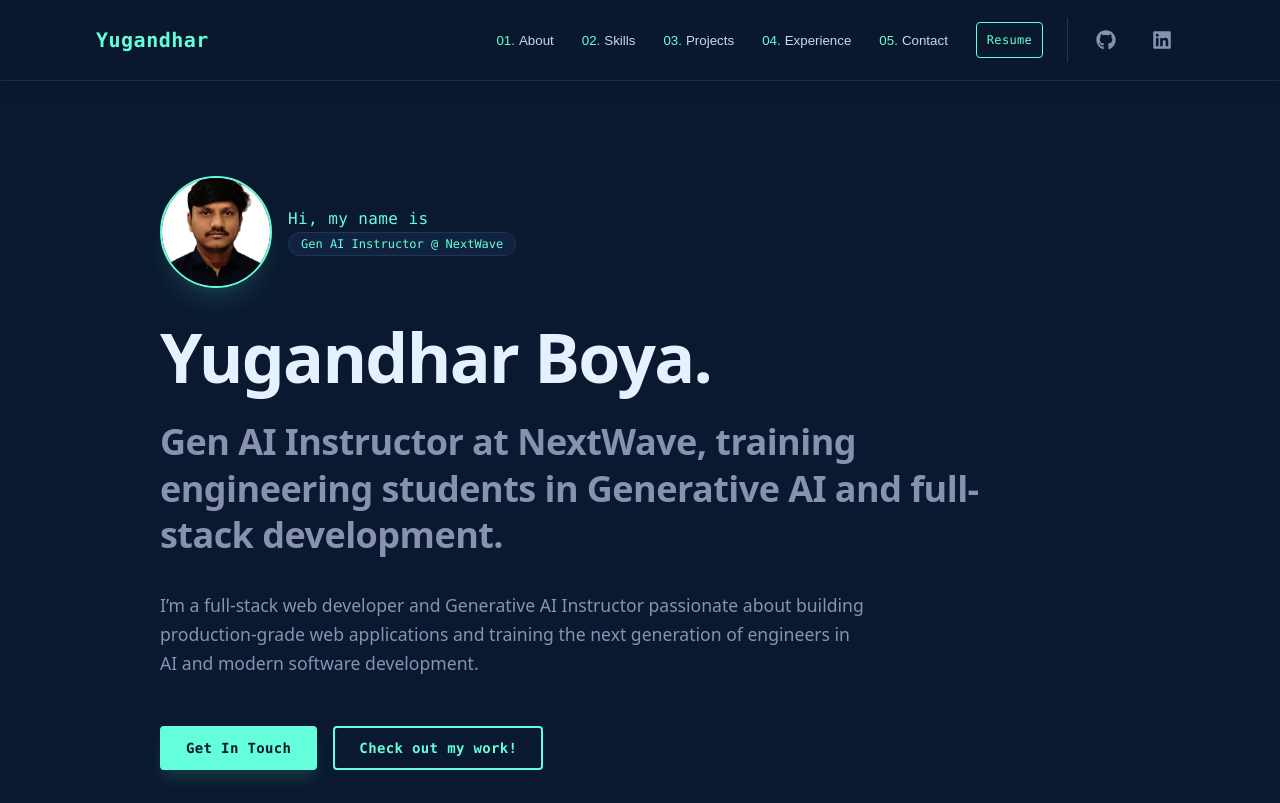
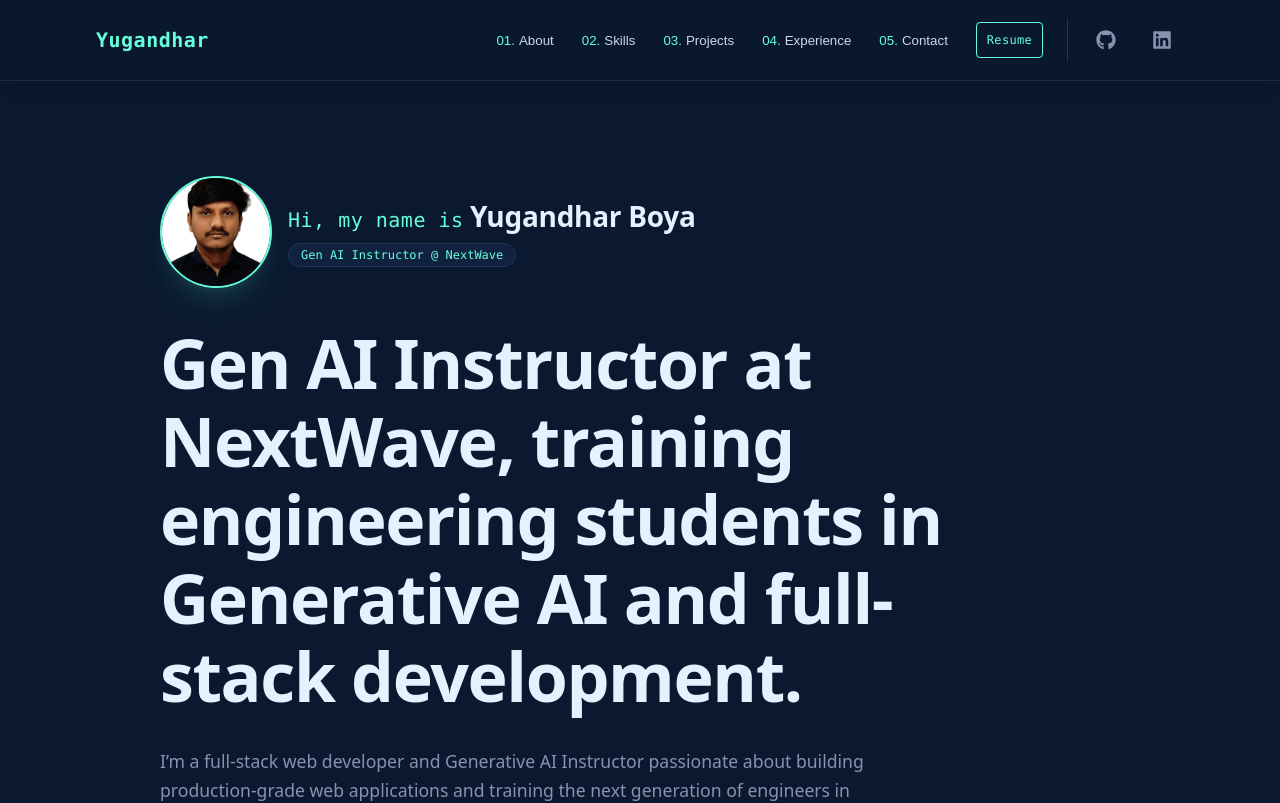
Before and after one commit to yugandharboya/my-portfolio, a React (Vite) app: page / in a window 1280 px wide. Shown: the top 803 px of the page. Built offline with nearby package versions, Linux system fonts and the light colour scheme.

Commit message:
improved ui

```diff
--- a/src/Data/projects.jsx
+++ b/src/Data/projects.jsx
@@ -6,7 +6,6 @@ const projects = [
     tech: ["Generative AI", "LLMs", "LangChain", "Prompt Engineering", "RAG", "React.js", "Python"],
     featured: true,
     features: [
-      "Trained 500+ engineering students in Generative AI tools, prompt engineering, and LLM application development",
       "Developed hands-on curriculum and project templates combining MERN stack with OpenAI APIs and Vector DBs",
       "Mentored student teams in building production-ready AI SaaS projects and industry-standard portfolios",
     ],
@@ -43,7 +42,7 @@ const projects = [
     title: "Personal Expense Tracker",
     description:
       "A full-stack SaaS application for managing personal income and expenses with secure user authentication.",
-    tech: ["React.js", "Node.js", "Express.js", "SQLite", "REST APIs", "JWT"],
+    tech: ["React.js", "Node.js", "Express.js", "MySql", "REST APIs", "JWT"],
     live: "https://expense-tracker-froentend.vercel.app/",
     git: "https://github.com/yugandharboya/ExpenseTracker-Froentend",
     features: [
--- a/src/components/Hero/Hero.css
+++ b/src/components/Hero/Hero.css
@@ -4,16 +4,16 @@
   flex-direction: column;
   justify-content: center;
   min-height: calc(100vh - 80px);
-  padding-top: 2rem;
+  padding-top: 1rem;
   padding-bottom: 2rem;
-  gap: 1rem;
+  gap: 1.25rem;
   min-width: 0;
   max-width: 100%;
 }
 
 @media (min-width: 640px) {
   .hero-section {
-    padding-top: 3rem;
+    padding-top: 2rem;
     padding-bottom: 3rem;
     gap: 1.5rem;
   }
@@ -30,7 +30,7 @@
   display: flex;
   align-items: center;
   gap: 1rem;
-  margin-bottom: 0.5rem;
+  margin-bottom: 0.25rem;
   min-width: 0;
 }
 
@@ -69,21 +69,28 @@
 .hero-greeting-box {
   display: flex;
   flex-direction: column;
+  gap: 0.35rem;
   min-width: 0;
 }
 
 .hero-greeting-text {
   font-family: ui-monospace, SFMono-Regular, Menlo, Monaco, Consolas, monospace;
-  font-size: 0.875rem;
+  font-size: clamp(0.95rem, 1.8vw, 1.25rem);
   color: #64ffda;
   letter-spacing: 0.025em;
   word-break: normal;
+  display: flex;
+  flex-wrap: wrap;
+  align-items: baseline;
+  gap: 0.4rem;
 }
 
-@media (min-width: 640px) {
-  .hero-greeting-text {
-    font-size: 1rem;
-  }
+.hero-name-inline {
+  color: #e6f1ff;
+  font-weight: 800;
+  font-family: system-ui, -apple-system, BlinkMacSystemFont, "Segoe UI", Roboto, sans-serif;
+  font-size: clamp(1.2rem, 2.5vw, 1.75rem);
+  letter-spacing: -0.01em;
 }
 
 .hero-hire-badge {
@@ -96,29 +103,21 @@
   border-radius: 9999px;
   border: 1px solid #233554;
   width: fit-content;
-  margin-top: 0.25rem;
+  margin-top: 0.15rem;
   white-space: normal;
   word-break: normal;
 }
 
-.hero-title {
-  font-weight: 800;
+.hero-promoted-headline {
+  font-weight: 700;
   color: #e6f1ff;
-  letter-spacing: -0.025em;
+  letter-spacing: -0.02em;
   min-width: 0;
   word-break: normal;
   overflow-wrap: break-word;
-}
-
-.hero-subtitle {
-  font-weight: 600;
-  color: #8892b0;
-  letter-spacing: -0.015em;
-  min-width: 0;
-  word-break: normal;
-  overflow-wrap: break-word;
-  max-width: 52rem;
-  line-height: 1.3;
+  max-width: 56rem;
+  line-height: 1.15;
+  margin-top: 0.5rem;
 }
 
 .hero-description {
@@ -136,7 +135,7 @@
   flex-direction: column;
   align-items: stretch;
   gap: 1rem;
-  margin-top: 1rem;
+  margin-top: 1.25rem;
   min-width: 0;
 }
 
@@ -144,7 +143,7 @@
   .hero-actions-group {
     flex-direction: row;
     align-items: center;
-    margin-top: 1.5rem;
+    margin-top: 1.75rem;
   }
 }
 
--- a/src/components/Hero/index.jsx
+++ b/src/components/Hero/index.jsx
@@ -37,7 +37,8 @@ const HeroCard = () => {
         </div>
         <div className="hero-greeting-box">
           <p className="hero-greeting-text">
-            Hi, my name is
+            Hi, my name is{" "}
+            <span className="hero-name-inline">Yugandhar Boya</span>
           </p>
           <span className="hero-hire-badge">
             Gen AI Instructor @ NextWave
@@ -45,13 +46,9 @@ const HeroCard = () => {
         </div>
       </div>
 
-      <h1 className="hero-title text-fluid-h1">
-        Yugandhar Boya.
+      <h1 className="hero-promoted-headline text-fluid-h1">
+        Gen AI Instructor at NextWave, training engineering students in Generative AI and full-stack development.
       </h1>
-
-      <h2 className="hero-subtitle text-fluid-h2">
-        Gen AI Instructor at NextWave, training engineering students in Generative AI and full-stack development.
-      </h2>
 
       <p className="hero-description text-fluid-body">
         I’m a full-stack web developer and Generative AI Instructor passionate about building production-grade web applications and training the next generation of engineers in AI and modern software development.
```
